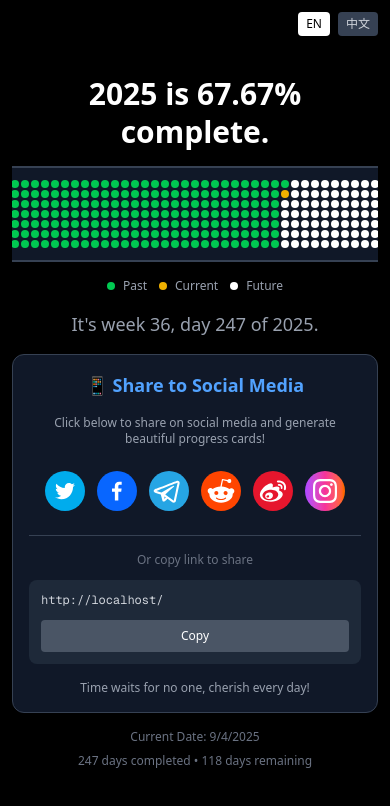
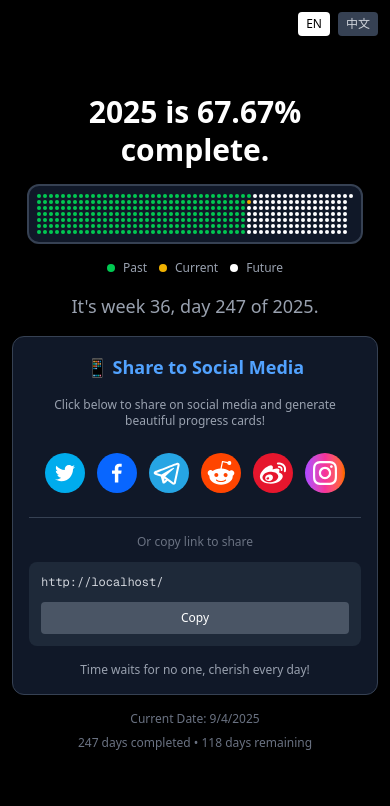
Before and after one commit to cholf5/year-progress, a Next.js app: page / in a window 390 px wide. Shown: the top 806 px of the page. Built offline with nearby package versions, Linux system fonts and the light colour scheme.

Commit message:
Enhance responsive design: improve window resize handling, adjust square size calculations for better layout on various screen sizes

```diff
--- a/src/app/page.tsx
+++ b/src/app/page.tsx
@@ -41,9 +41,22 @@ export default function Home() {
   const [mounted, setMounted] = useState(false);
   const [copySuccess, setCopySuccess] = useState(false);
   const [hoveredDay, setHoveredDay] = useState<{dayNumber: number, x: number, y: number} | null>(null);
+  const [windowWidth, setWindowWidth] = useState(typeof window !== 'undefined' ? window.innerWidth : 375);
 
   useEffect(() => {
     setMounted(true);
+
+    // 更新窗口宽度
+    const handleResize = () => {
+      setWindowWidth(window.innerWidth);
+    };
+
+    // 设置初始窗口宽度
+    if (typeof window !== 'undefined') {
+      setWindowWidth(window.innerWidth);
+      window.addEventListener('resize', handleResize);
+    }
+
     // 每小时更新一次进度
     const interval = setInterval(() => {
       setProgress(calculateYearProgress());
@@ -55,7 +68,12 @@ export default function Home() {
       setLanguage('zh');
     }
 
-    return () => clearInterval(interval);
+    return () => {
+      clearInterval(interval);
+      if (typeof window !== 'undefined') {
+        window.removeEventListener('resize', handleResize);
+      }
+    };
   }, []);
 
   const copyToClipboard = async () => {
@@ -114,18 +132,71 @@ export default function Home() {
         </h1>
 
         {/* 进度网格 */}
-        <div className="flex justify-center mb-4 sm:mb-8 relative overflow-x-auto">
-          <div className="bg-gray-900 p-3 sm:p-6 rounded-xl border-2 border-gray-700 min-w-fit">
-            <div className="flex flex-col gap-0.5 sm:gap-1">
+        <div className="flex justify-center mb-4 sm:mb-8 relative px-1">
+          <div className="bg-gray-900 p-2 sm:p-3 md:p-6 rounded-xl border-2 border-gray-700 max-w-full overflow-hidden">
+            <div
+              className="flex flex-col"
+              style={{
+                gap: windowWidth < 640 ? '2px' : '4px'
+              }}
+            >
               {Array.from({ length: rows }, (_, rowIndex) => (
-                <div key={rowIndex} className="flex gap-0.5 sm:gap-1">
+                <div
+                  key={rowIndex}
+                  className="flex"
+                  style={{
+                    gap: windowWidth < 640 ? '2px' : '4px'
+                  }}
+                >
                   {Array.from({ length: squaresPerRow }, (_, colIndex) => {
                     const dayNumber = colIndex * rows + rowIndex + 1;
                     const shouldShow = dayNumber <= totalDays;
 
+                    // 更精确的方块大小计算
+                    let squareSize: number;
+                    let gapSize = windowWidth < 640 ? 2 : 4;
+
+                    if (windowWidth < 400) {
+                      // 超小屏幕
+                      const availableWidth = windowWidth - 24 - 16; // 外padding + 内padding
+                      const gapTotal = gapSize * (squaresPerRow - 1);
+                      squareSize = Math.max(2, Math.floor((availableWidth - gapTotal) / squaresPerRow));
+                    } else if (windowWidth < 640) {
+                      // 小屏幕
+                      const availableWidth = windowWidth - 24 - 16; // 外padding + 内padding
+                      const gapTotal = gapSize * (squaresPerRow - 1);
+                      squareSize = Math.max(3, Math.floor((availableWidth - gapTotal) / squaresPerRow));
+                    } else if (windowWidth < 768) {
+                      // 中等屏幕
+                      squareSize = 8;
+                    } else if (windowWidth < 1024) {
+                      // 大屏幕
+                      squareSize = 12;
+                    } else {
+                      // 超大屏幕
+                      squareSize = 16;
+                    }
+
+                    // 确保总宽度不会超出，做最终调整
+                    const totalWidth = squaresPerRow * squareSize + gapSize * (squaresPerRow - 1);
+                    const containerPadding = windowWidth < 640 ? 16 : windowWidth < 768 ? 24 : 48;
+                    const maxAllowedWidth = windowWidth - 24 - containerPadding - 8; // 留一些安全边距
+
+                    if (totalWidth > maxAllowedWidth && maxAllowedWidth > 0) {
+                      const gapTotal = gapSize * (squaresPerRow - 1);
+                      squareSize = Math.max(2, Math.floor((maxAllowedWidth - gapTotal) / squaresPerRow));
+                    }
+
                     if (!shouldShow) {
                       return (
-                        <div key={colIndex} className="w-2 h-2 sm:w-3 sm:h-3 md:w-4 md:h-4" />
+                        <div
+                          key={colIndex}
+                          style={{
+                            width: `${squareSize}px`,
+                            height: `${squareSize}px`,
+                            flexShrink: 0
+                          }}
+                        />
                       );
                     }
 
@@ -143,7 +214,12 @@ export default function Home() {
                     return (
                       <div
                         key={colIndex}
-                        className={`w-2 h-2 sm:w-3 sm:h-3 md:w-4 md:h-4 rounded-sm ${bgColor} cursor-pointer transition-all hover:scale-110 active:scale-95`}
+                        className={`rounded-sm ${bgColor} cursor-pointer transition-all hover:scale-110 active:scale-95`}
+                        style={{
+                          width: `${squareSize}px`,
+                          height: `${squareSize}px`,
+                          flexShrink: 0
+                        }}
                         onMouseEnter={(e) => {
                           const rect = e.currentTarget.getBoundingClientRect();
                           setHoveredDay({
@@ -177,7 +253,7 @@ export default function Home() {
             <div
               className="fixed z-50 bg-gray-800 text-white px-3 py-2 rounded-lg shadow-lg border border-gray-600 text-xs sm:text-sm pointer-events-none"
               style={{
-                left: Math.min(Math.max(hoveredDay.x, 100), window?.innerWidth - 100),
+                left: Math.min(Math.max(hoveredDay.x, 100), windowWidth - 100),
                 top: hoveredDay.y - 140,
                 transform: 'translateX(-50%)',
               }}
```
